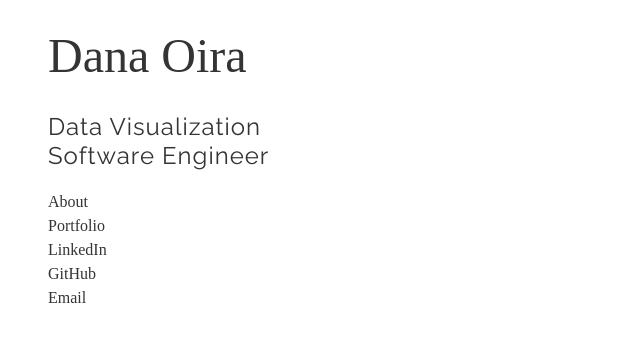
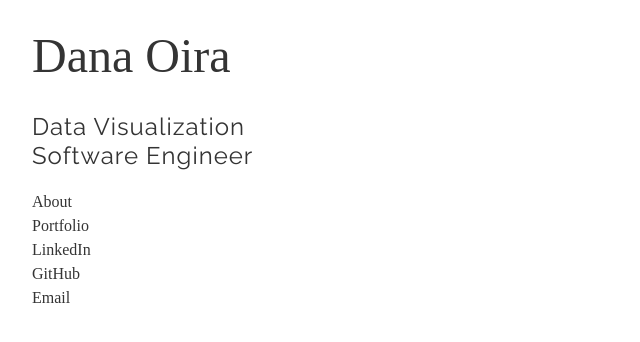
Before and after one commit to danaoira/site, a React (Create React App) app: page / in a window 1280 px wide. Shown: the top 342 px of the page, without its empty margins (0-640 px from the left). Built offline with nearby package versions, Linux system fonts and the light colour scheme.

Commit message:
Update grid and styles

```diff
--- a/public/index.html
+++ b/public/index.html
@@ -29,7 +29,7 @@
       You need to enable JavaScript to run this app.
     </noscript>
     <div id="menu"></div>
-    <div id="root"></div>
+    <div id="main"></div>
     <!--
       This HTML file is a template.
       If you open it directly in the browser, you will see an empty page.
--- a/src/App.js
+++ b/src/App.js
@@ -1,17 +1,12 @@
 import React, { Component } from 'react'
-import styled from 'styled-components'
-import { theme } from './utils'
-import { Wrapper } from './style'
+import { Wrapper, AppWrapper } from './style'
 
 class App extends Component {
   render() {
     return (
-      <div className="App">
-        <header className="App-header">
-          <Wrapper>
-          </Wrapper>
-        </header>
-      </div>
+      <AppWrapper>
+        <div></div>
+      </AppWrapper>
     )
   }
 }
--- a/src/AppMenu.js
+++ b/src/AppMenu.js
@@ -1,7 +1,7 @@
 import React, { Component } from 'react'
 import { links } from './utils'
 import {
-  Wrapper,
+  Menu,
   Title,
   Subtitle,
   List,
@@ -15,9 +15,7 @@ const ListItem = ({ text, url, last }) => (
 class AppMenu extends Component {
   render() {
     return (
-      <div className="AppMenu">
-        <header className="AppMenu-header">
-          <Wrapper>
+      <Menu>
         <Title>Dana Oira</Title>
         <Subtitle>Data Visualization<br />Software Engineer</Subtitle>
         <List>
@@ -27,9 +25,7 @@ class AppMenu extends Component {
           <ListItem text={'GitHub'} url={links.github} />
           <ListItem text={'Email'} url={'mailto:danaoira@live.com'} />
         </List>
-          </Wrapper>
-        </header>
-      </div>
+      </Menu>
     )
   }
 }
--- a/src/index.css
+++ b/src/index.css
@@ -3,10 +3,16 @@ body {
   -webkit-font-smoothing: antialiased;
   -moz-osx-font-smoothing: grayscale;
   display: grid;
-  grid-template-columns: minmax(240px, 1fr) 3fr;
+  grid-template-columns: minmax(300px, 1fr) 3fr;
+  grid-template-rows: auto;
   column-gap: 1em;
   height: 100vh;
-  margin: 0 3em;
+  margin: 0;
+  padding: 0;
+}
+
+#main, #menu {
+  min-height: 100vh;
 }
 
 @media only screen and (max-width: 800px) {
--- a/src/index.js
+++ b/src/index.js
@@ -6,7 +6,7 @@ import AppMenu from './AppMenu'
 import * as serviceWorker from './serviceWorker'
 
 ReactDOM.render(<AppMenu />, document.getElementById('menu'))
-ReactDOM.render(<App />, document.getElementById('root'))
+ReactDOM.render(<App />, document.getElementById('main'))
 
 // If you want your app to work offline and load faster, you can change
 // unregister() to register() below. Note this comes with some pitfalls.
--- a/src/style.js
+++ b/src/style.js
@@ -2,6 +2,14 @@ import styled from 'styled-components'
 import { theme } from './utils'
 
 const Wrapper = styled.div``
+
+const AppWrapper = styled.div`
+  min-height: 100vh;
+`
+
+const Menu = styled.div`
+  padding-left: 2em;
+`
 
 const Title = styled.h1`
   color: ${theme.color.black};
@@ -53,6 +61,8 @@ const Paragraph = styled.div`
 
 export {
   Wrapper,
+  AppWrapper,
+  Menu,
   Title,
   Subtitle,
   List,
```
Lines whose indentation alone changed are shown as unchanged.
